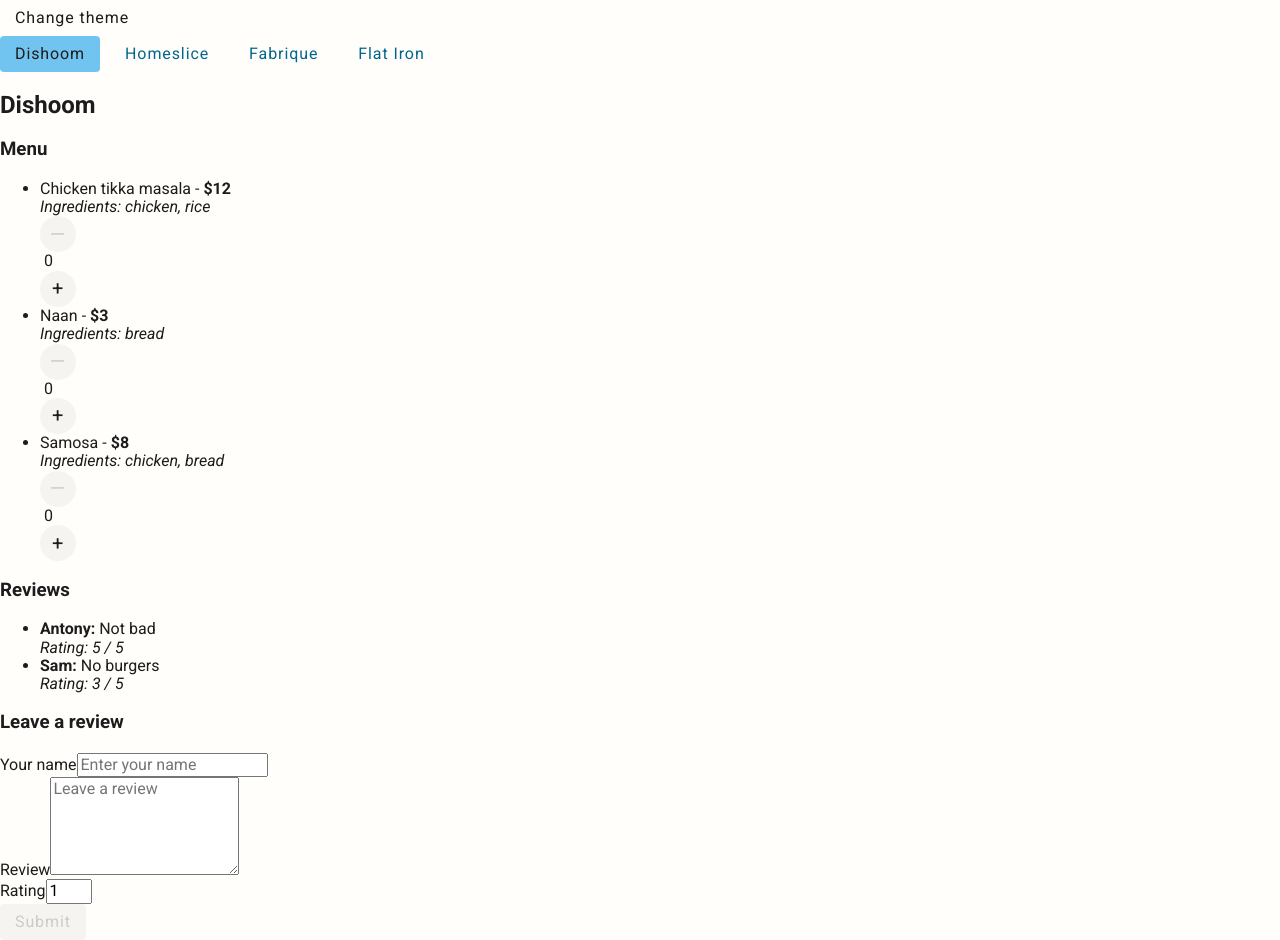
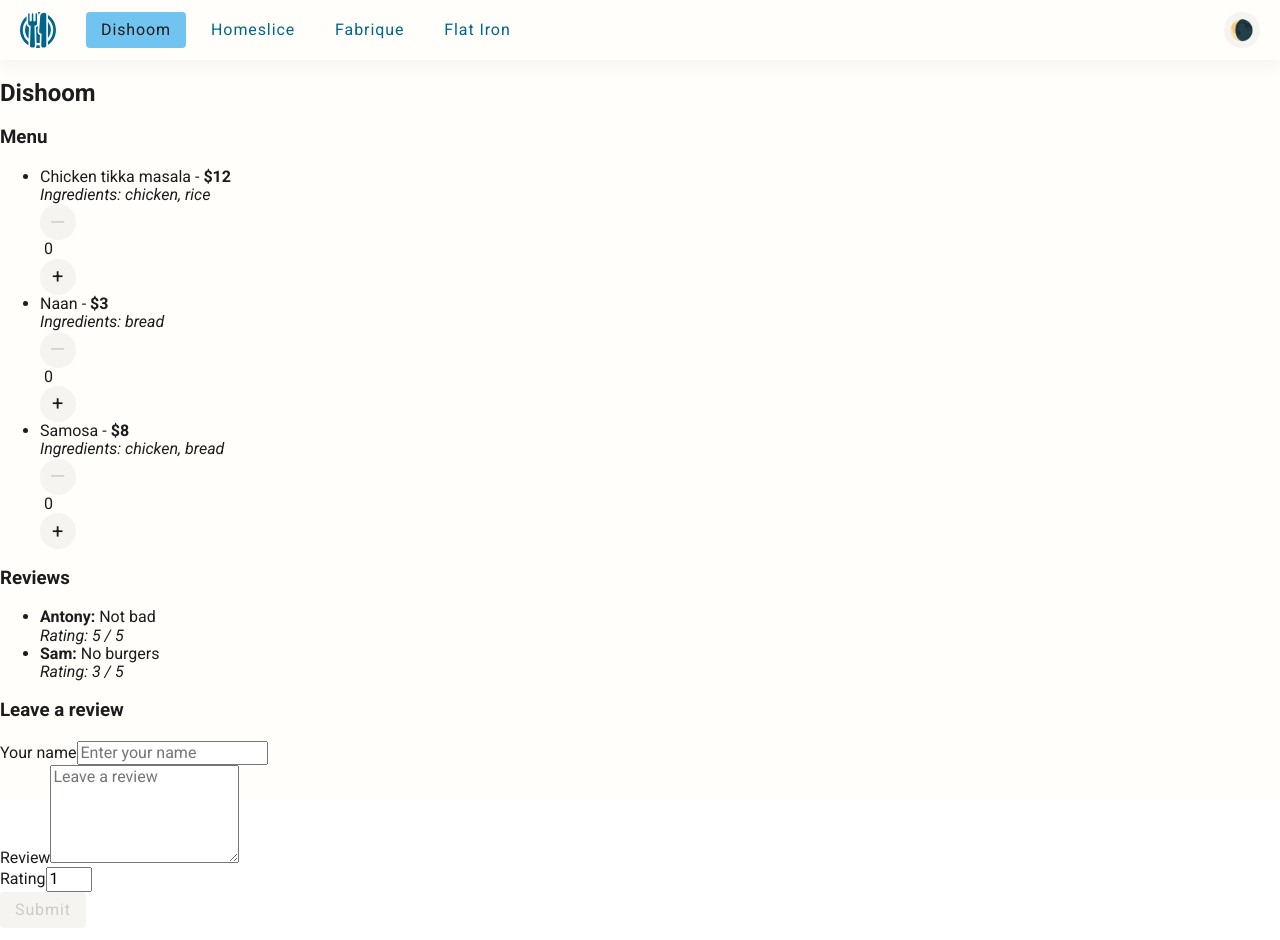
Before and after one commit to RedtigerAV/learnjs-react-course, a React (Vite) app: page / in a window 1280 px wide. Built offline with nearby package versions, Linux system fonts and the light colour scheme.

Commit message:
Add header

```diff
--- a/src/components/Button/styles.module.scss
+++ b/src/components/Button/styles.module.scss
@@ -53,6 +53,14 @@
     border-radius: 50%;
     font-size: 2rem;
     background-color: rgb(var(--element-bg-color-contrast));
+
+    &:hover {
+        background-color: rgba(var(--element-bg-color), 0.15);
+    }
+
+    &:active {
+        background-color: rgba(var(--element-bg-color), 0.3);
+    }
 }
 
 .button__fab.button__primary,
--- /dev/null
+++ b/src/components/Header/component.jsx
@@ -0,0 +1,12 @@
+import classNames from "classnames"
+import styles from './styles.module.scss';
+
+export const Header = ({ logo, content, action, className }) => {
+    return (
+        <div className={classNames(styles.root, className)}>
+            <div className={classNames(styles.logo)}>{logo}</div>
+            <div className={classNames(styles.content)}>{content}</div>
+            <div className={classNames(styles.action)}>{action}</div>
+        </div>
+    )
+}
--- /dev/null
+++ b/src/components/Header/styles.module.scss
@@ -0,0 +1,21 @@
+.root {
+    display: flex;
+    flex-wrap: nowrap;
+    gap: 30px;
+    align-items: center;
+    height: 6rem;
+    width: 100%;
+    box-sizing: border-box;
+    padding: 1rem 2rem;
+    background-color: rgb(var(--bg-color));
+    box-shadow: 0px 10px 15px -3px rgb(var(--element-bg-color-contrast));
+}
+
+.logo {
+    height: 3.6rem;
+    width: 3.6rem;
+}
+
+.content {
+    flex: 1;
+}
--- /dev/null
+++ b/src/components/Logo/component.jsx
@@ -0,0 +1,12 @@
+import classNames from "classnames"
+import styles from './styles.module.scss';
+
+export const Logo = () => {
+    return (
+        <svg className={classNames(styles.logo)} xmlns="http://www.w3.org/2000/svg" viewBox="0 0 576.3 576.3">
+            <path d="M264.6 494.7c7.6 1.3 15.3 1.3 24.2 1.3s17.8 0 26.8-1.3l3.8-125a82.3 82.3 0 0 1-21.7-15.3 63.3 63.3 0 0 1-16.6-47.1l6.4-85.4a69.6 69.6 0 0 1-30.6 22.9l7.7 249.9zm182.3-445v54.9a242.5 242.5 0 0 1 0 369.7v54.8c77.8-51 128.8-139 128.8-239.7 0-100.7-51-188.7-128.8-239.7zM297.7 30.6v14h5.1a78.8 78.8 0 0 1 29.3-40.8A249 249 0 0 0 288.8 0h-5.1c7.6 9 14 19.1 14 30.6z" />
+            <path d="M446.9 156.8v264A201.7 201.7 0 0 0 495.3 288 210.5 210.5 0 0 0 447 156.8zm-341.7 35.7A204.7 204.7 0 0 0 81 288.2c0 54.8 21.6 104.5 56 141.5l6.4-187.5a57 57 0 0 1-38.2-49.7zm207.8 343v-3.8c-9 1.2-16.6 1.2-25.5 1.2-7.6 0-15.3 0-23-1.2v3.8c0 14-5 28-14 38.3a336 336 0 0 0 35.7 2.5 385 385 0 0 0 38.3-2.5 75 75 0 0 1-11.5-38.3z" />
+            <path d="M44 289.4c0-61.2 23-118.5 61.2-160.6V67.6A286.7 286.7 0 0 0 .6 289.4c0 102 53.6 192.5 134 243.5l1.2-52.2A249 249 0 0 1 44 289.4zM387 11.5A63.9 63.9 0 0 0 323.2 70l-16.6 238.5a33.8 33.8 0 0 0 10.2 28 38.6 38.6 0 0 0 28 12.7h1.4l-6.4 187.5c0 7.6 2.5 15.3 9 21.6 5 6.4 12.7 9 21.6 9H392c16.5 0 29.3-14 29.3-29.3V45.9A34.3 34.3 0 0 0 387 11.5zM231.4 221.8h6.4a35.4 35.4 0 0 0 35.7-34.4V30.6c0-6.4-5.1-11.5-11.5-11.5h-2.5c-6.4 0-10.2 5.1-10.2 11.5v103.3c0 8.9-7.7 16.5-16.6 16.5H230c-8.9 0-16.5-7.6-16.5-16.5V30.6c0-6.4-5.1-11.5-10.2-11.5h-2.6c-6.4 0-11.5 5.1-11.5 11.5v103.3c0 8.9-7.6 16.5-16.5 16.5h-2.6c-9 0-16.6-7.6-16.6-16.5V30.6c0-6.4-5-11.5-10.2-11.5H141c-6.4 0-10.2 5.1-10.2 11.5v156.8a34.3 34.3 0 0 0 34.4 34.4h5.1l-10.2 315c0 7.6 2.6 15.3 7.7 21.6a30 30 0 0 0 20.4 9h23a30 30 0 0 0 20.3-9 27 27 0 0 0 7.7-21.6l-7.7-315z" />
+        </svg>
+    )
+}
--- /dev/null
+++ b/src/components/Logo/styles.module.scss
@@ -0,0 +1,3 @@
+.logo {
+    fill: rgb(var(--primary-color-contrast));
+}
--- a/src/pages/Restaurants/component.jsx
+++ b/src/pages/Restaurants/component.jsx
@@ -7,6 +7,8 @@
 import { Button } from '../../components/Button/component';
 import classNames from 'classnames';
 import styles from './styles.module.scss';
+import { Header } from '../../components/Header/component';
+import { Logo } from '../../components/Logo/component';
 
 export const Restaurants = () => {
     const [activeRestaurantIndex, setActiveRestaurantIndex] = useState(0);
@@ -14,11 +16,19 @@
 
     return (
         <div className={classNames(styles.root)} data-theme={theme}>
-            <Button title="Change theme" onClick={() => setTheme(theme === 'light' ? 'dark' : 'light')} />
-
-            <RestaurantTabs restaurants={restaurants} onSelectRestaurant={setActiveRestaurantIndex} />
+            <Header
+                className={classNames(styles.header)}
+                logo={<Logo />}
+                content={<RestaurantTabs restaurants={restaurants} onSelectRestaurant={setActiveRestaurantIndex} />}
+                action={
+                    <Button
+                        title={theme === 'light' ? <>&#127768;</> : <>&#127764;</>}
+                        appearance='fab'
+                        onClick={() => setTheme(theme === 'light' ? 'dark' : 'light')} />
+                }>
+            </Header>
 
             <Restaurant restaurant={restaurants[activeRestaurantIndex]} />
-        </div>
+        </div >
     );
 }
--- a/src/pages/Restaurants/styles.module.scss
+++ b/src/pages/Restaurants/styles.module.scss
@@ -3,3 +3,8 @@
     height: 100%;
     background-color: rgb(var(--bg-color));
 }
+
+.header {
+    position: sticky;
+    top: 0;
+}
--- a/src/styles/index.scss
+++ b/src/styles/index.scss
@@ -1,4 +1,4 @@
-@import './normalize.scss';
+@import './normalize.css';
 @import './light-theme.scss';
 @import './dark-theme.scss';
 @import './styles.scss';
--- a/src/styles/styles.scss
+++ b/src/styles/styles.scss
@@ -1,14 +1,13 @@
 :root {
-    // Converting rem into 10-based system
     font-size: 62.5%;
 }
 
 html,
-body {
+body,
+#root {
     width: 100%;
     height: 100%;
     font-family: 'Roboto', sans-serif;
-    // Apply system (browser) font-size
     font-size: 1.6rem;
 }
 
```
Also changed, not shown: public/dish.svg (added), src/styles/normalize.css (renamed from src/styles/normalize.scss).
